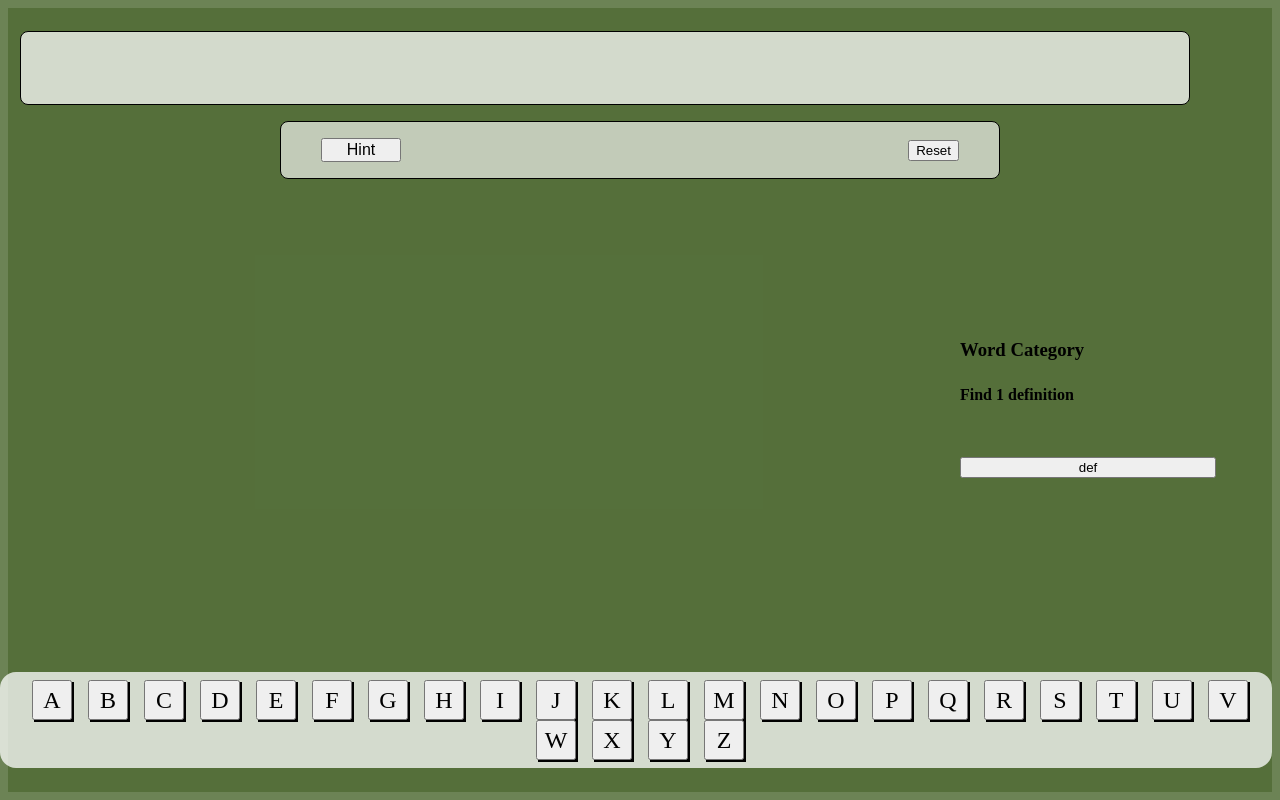
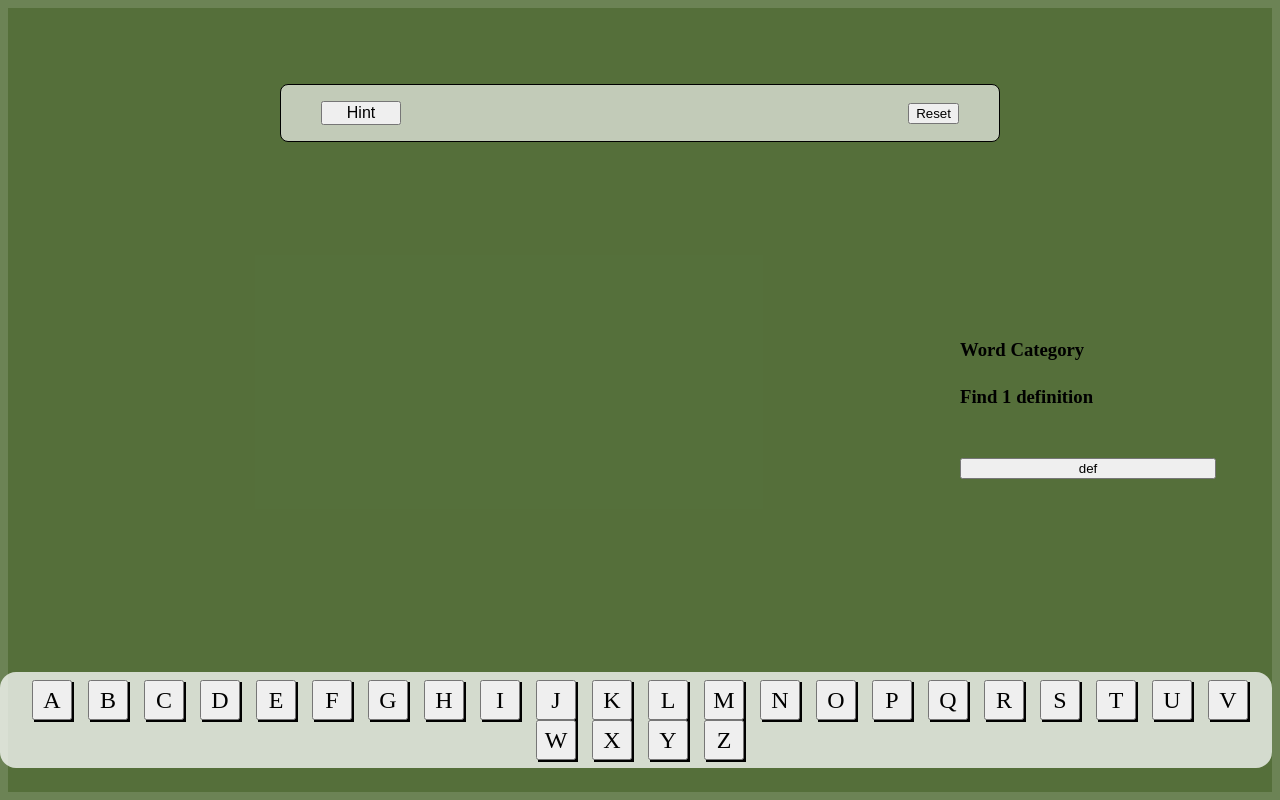
Before and after one commit to Marcolux/Hangman, a plain HTML site: page index.html in a window 1280 px wide. Both pictures are taken after a click on the button "Start". Drawn offline with Linux system fonts and the light colour scheme; no server answers; files whose address does not match are found by name; a web font is replaced by a local one.

Commit message:
removing api calls to chuck norris jokes, too dirty :D

```diff
--- a/css/style.css
+++ b/css/style.css
@@ -287,10 +287,10 @@ body{
             width: 10vw;
             height: 14vh;}
 
-#chuckSays{
-
+/* #chuckSays{
+        display: flex;
         align-items: center;
-        text-align: center;
+        justify-content: center;
         width: 90vw;
         overflow: scroll;
         scroll-behavior: smooth;
@@ -302,7 +302,7 @@ body{
         margin-left: 1.5vh;
         margin-right: 1.5vh;
         /* bottom: 29.2vh; */
-        height: 7vh;
+        /* height: 7vh;
         border-radius: 1vh;
-        border: 1px solid black;
-}
+        border: 1px solid black; */
+} */
--- a/index.html
+++ b/index.html
@@ -65,7 +65,7 @@
             <div id="defBox">
                 <h3>Word Category</h3>
                 <h3 id="category"></h3>
-                <h4>Find 1 definition</h4>
+                <h3>Find 1 definition</h3>
                 <div id="definition">
                     <p id="definitionText"></p>
                     <button id="defButton" onclick="fetchDefiniftion()">def</button>
--- a/javascript/script.js
+++ b/javascript/script.js
@@ -28,7 +28,7 @@ let elemHp = document.getElementById("headPic");
 
 startButton.addEventListener('click',initGame)
 
-const chuckSays = document.getElementById('chuckSays')
+// const chuckSays = document.getElementById('chuckSays')
 const url2 ='https://api.chucknorris.io/jokes/random'
 
 // Function that start the game
@@ -42,9 +42,9 @@ function initGame(){
    bodyB.style.background ="rgba(81, 108, 54, 0.845)"
 
    gameRules.style.display='none'
-   chuckSays.style.display='flex'
+   // chuckSays.style.display='flex'
    fetchWord()
-   chuck()
+
 }
 
 
@@ -179,8 +179,6 @@ function matchAlphabet(){
 
          alphabet.addEventListener("click", (e)=>{
 
-         chuck()
-
          let et = e.target.innerText
 
          if (hiddenLettersS.includes(et)){ arr.forEach(ar =>{
@@ -235,9 +233,9 @@ let clickCount=0
 //button hint function
 
 hint.addEventListener('click',function randPick(){
-   console.log(win)
+
    //clicking hint we call Chuck Norris api
-   chuck()
+   // chuck()
    //then we go throu the alphabet buttons and we store them in an array
    let letters =document.getElementsByClassName("letter")
    let arr = Array.prototype.slice.call(letters)
@@ -432,11 +430,11 @@ function rightLegMove() {
 
 
 // Api call to Chuck Norris jokes
-function chuck(){
-fetch (url2)
-   .then( (response) => { return response.json();})
+// function chuck(){
+// fetch (url2)
+//    .then( (response) => { return response.json();})
 
-   .then((jsonData) => {
+//    .then((jsonData) => {
 
-         chuckSays.innerText=jsonData.value
-      })}
+//          chuckSays.innerText=jsonData.value
+//       })}
```
